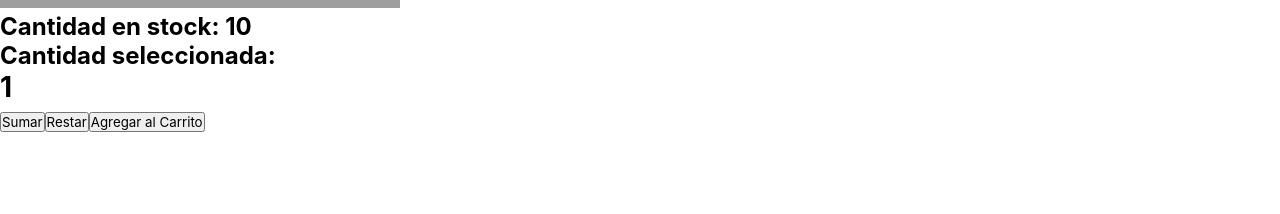
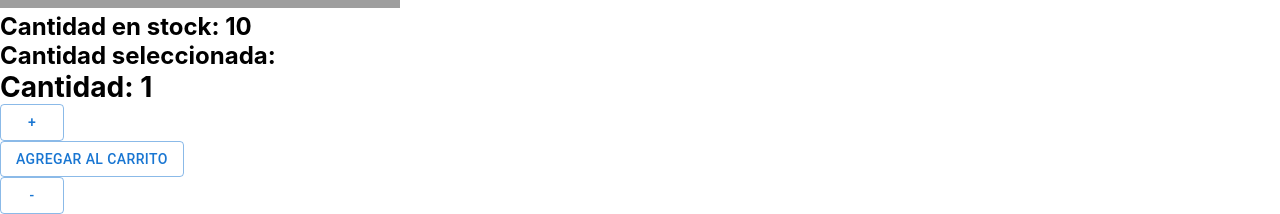
Before and after one commit to CarryARG/ecommerce-react, a React (Create React App) app: page /itemDetail/1 in a window 1280 px wide. Shown: the part 951-1165 px from the top of the page. Before the commit the page ends 1084 px from the top, so only its background shows below. Built offline with nearby package versions, Linux system fonts and the light colour scheme; grey boxes are pictures that could not be loaded; the HTML template or start-up script is replaced by a standard one.

Commit message:
listo la logica la de la aplicacion

```diff
--- a/package.json
+++ b/package.json
@@ -19,6 +19,8 @@
     "react-icons": "^4.8.0",
     "react-router-dom": "^6.9.0",
     "react-scripts": "5.0.1",
+    "react-spinners": "^0.13.8",
+    "sweetalert2": "^11.7.3",
     "web-vitals": "^2.1.4"
   },
   "scripts": {
--- a/src/components/Cart/Cart.jsx
+++ b/src/components/Cart/Cart.jsx
@@ -1,19 +1,80 @@
 import React, { useContext } from "react";
+import { Button } from "@mui/material";
 import { CartContext } from "../../context/CartContext";
+import Swal from "sweetalert2";
 
 const Cart = () => {
-  const { cart } = useContext(CartContext);
-  console.log(cart);
+  const { cart, clearCart, getTotalPrice, deleteProductById } =
+    useContext(CartContext);
+  const clear = () => {
+    Swal.fire({
+      title: "Are you sure?",
+      text: "You won't be able to revert this!",
+      icon: "warning",
+      showCancelButton: true,
+      confirmButtonColor: "#3085d6",
+      cancelButtonColor: "#d33",
+      confirmButtonText: "Yes, delete it!",
+    }).then((result) => {
+      if (result.isConfirmed) {
+        Swal.fire("Deleted!", "Your file has been deleted.", "success");
+        clearCart();
+      }
+    });
+  };
+
+  const precioTotal = getTotalPrice();
   return (
-    <div>
+    <div className="cart-container">
+      <div
+        style={{
+          width: "100%",
+          display: "flex",
+          justifyContent: "space-evenly",
+        }}
+        className="container-items"
+      >
         {cart.map((elemento) => {
           return (
-          <div>
+            <div
+              style={{ border: "2px solid black" }}
+              key={elemento.id}
+              className="cart-item"
+            >
+              <img src={elemento.img} alt="" style={{ width: "200px" }}></img>
+              <div className="cart-item-info">
                 <h2>{elemento.title}</h2>
-            <h3>{elemento.price}</h3>
+                <h4>Cantidad: {elemento.quantity}</h4>
+                <h3>${elemento.price} x unidad</h3>
+                <Button
+                  color="secondary"
+                  variant="contained"
+                  onClick={() => {
+                    deleteProductById(elemento.id);
+                  }}
+                >
+                  Eliminar
+                </Button>
+              </div>
             </div>
           );
         })}
+        <div className="cart-info">
+          <div></div>
+
+          {cart.length > 0 && (
+            <div className="btn-cart">
+              <h3>Precio Total: {precioTotal}</h3>
+              <h3>Descuento: </h3>
+              <h3>Precio Final: </h3>
+              <Button variant="contained">Comprar</Button>
+              <Button onClick={() => clear()} variant="contained">
+                Vaciar Carrito
+              </Button>
+            </div>
+          )}
+        </div>
+      </div>
     </div>
   );
 };
--- a/src/components/CartWidget/CartWidget.jsx
+++ b/src/components/CartWidget/CartWidget.jsx
@@ -5,7 +5,8 @@ import { useContext } from "react";
 import { CartContext } from "../../context/CartContext";
 
 const CartWidget = () => {
-  const { cart } = useContext(CartContext);
+  const { getTotalQuantity } = useContext(CartContext);
+  const total = getTotalQuantity();
 
   return (
     <Link to="/cart">
@@ -29,7 +30,7 @@ const CartWidget = () => {
               position: "relative",
             }}
           >
-            {cart.length}
+            {total}
           </span>
         </div>
         <img
--- a/src/components/ItemCount/ItemCount.jsx
+++ b/src/components/ItemCount/ItemCount.jsx
@@ -1,7 +1,11 @@
-import { useState } from "react";
+import { Button } from "@mui/material";
+import { useEffect, useState } from "react";
 
 const ItemCount = ({ stock, initial = 1, onAdd }) => {
   const [contador, setContador] = useState(initial);
+  useEffect(() => {
+    setContador(initial);
+  }, [initial]);
 
   const sumar = () => {
     if (contador < stock) {
@@ -16,11 +20,24 @@ const ItemCount = ({ stock, initial = 1, onAdd }) => {
   };
 
   return (
-    <div>
-      <h3>{contador}</h3>
-      <button onClick={sumar}>Sumar</button>
-      <button onClick={restar}>Restar</button>
-      <button onClick={() => onAdd(contador)}>Agregar al Carrito</button>
+    <div className="container-btn">
+      <h3>Cantidad: {contador}</h3>
+      <div className="btns">
+        <Button variant="outlined" onClick={sumar}>
+          +
+        </Button>
+      </div>
+      <div className="btns">
+        <Button variant="outlined" onClick={() => onAdd(contador)}>
+          Agregar al Carrito
+        </Button>
+      </div>
+
+      <div className="btns">
+        <Button variant="outlined" onClick={restar}>
+          -
+        </Button>
+      </div>
     </div>
   );
 };
--- a/src/components/ItemDetailContainer/ItemDetailContainer.jsx
+++ b/src/components/ItemDetailContainer/ItemDetailContainer.jsx
@@ -3,10 +3,11 @@ import { useParams } from "react-router-dom";
 import { products } from "../../productsMock";
 import ItemCount from "../ItemCount/ItemCount";
 import { CartContext } from "../../context/CartContext";
+import Swal from "sweetalert2";
 
 const ItemDetailContainer = () => {
   const { id } = useParams();
-  const { agregarAlCarrito } = useContext(CartContext);
+  const { agregarAlCarrito, getQuantityById } = useContext(CartContext);
   const productsSelected = products.find(
     (element) => element.id === Number(id)
   );
@@ -16,7 +17,17 @@ const ItemDetailContainer = () => {
       quantity: cantidad,
     };
     agregarAlCarrito(producto);
+    Swal.fire({
+      position: "top-end",
+      icon: "success",
+      title: "Your work has been saved",
+      showConfirmButton: false,
+      timer: 1500,
+    });
   };
+
+  let quantity = getQuantityById(Number(id));
+  console.log(quantity);
 
   return (
     <div>
@@ -25,7 +36,11 @@ const ItemDetailContainer = () => {
       <h2>Cantidad en stock: {productsSelected.stock}</h2>
       <h2>
         Cantidad seleccionada:{" "}
-        <ItemCount stock={productsSelected.stock} onAdd={onAdd} />
+        <ItemCount
+          stock={productsSelected.stock}
+          onAdd={onAdd}
+          initial={quantity}
+        />
       </h2>
     </div>
   );
--- a/src/components/ItemListContainer/ItemListContainer.jsx
+++ b/src/components/ItemListContainer/ItemListContainer.jsx
@@ -2,6 +2,7 @@ import { products } from "../../productsMock";
 import { useState, useEffect } from "react";
 import ItemList from "../ItemList/ItemList";
 import { useParams } from "react-router-dom";
+import PacmanLoader from "react-spinners/PacmanLoader";
 
 const ItemListContainer = () => {
   const { CategoryName } = useParams();
@@ -14,7 +15,10 @@ const ItemListContainer = () => {
 
   useEffect(() => {
     const productList = new Promise((resolve, reject) => {
-      resolve(CategoryName ? productosFiltrados : products);
+      setTimeout(() => {
+        resolve(CategoryName ? productosFiltrados : products);
+      }, 3000);
+
       //reject("lo siento, no tenes autorizacion")
     });
 
@@ -27,10 +31,13 @@ const ItemListContainer = () => {
       });
   }, [CategoryName]);
 
-  console.log(items);
   return (
     <div>
-      <ItemList items={items} />
+      {items.length > 0 ? (
+        <ItemList items={items} />
+      ) : (
+        <PacmanLoader color="red" size={150} />
+      )}
     </div>
   );
 };
--- a/src/context/CartContext.jsx
+++ b/src/context/CartContext.jsx
@@ -6,12 +6,66 @@ const CartContextProvider = ({ children }) => {
   const [cart, setCart] = useState([]);
 
   const agregarAlCarrito = (producto) => {
-    setCart([...cart, producto]);
+    let existe = isInCart(producto.id);
+
+    if (existe) {
+      let newCart = cart.map((elemento) => {
+        if (elemento.id === producto.id) {
+          return {
+            ...elemento,
+            quantity: producto.quantity,
+          };
+        } else {
+          return elemento;
+        }
+      });
+      setCart(newCart);
+    } else {
+      setCart([...cart, producto]);
+    }
+  };
+
+  const isInCart = (id) => {
+    return cart.some((elemento) => elemento.id === id);
+  };
+
+  const clearCart = () => {
+    setCart([]);
+  };
+
+  //OBTENER CANTIDAD TOTAL DE ELEMENTOS EN EL CARRITO
+  const getTotalQuantity = () => {
+    return cart.reduce((acc, elemento) => {
+      return acc + elemento.quantity;
+    }, 0);
+  };
+
+  const getTotalPrice = () => {
+    let precioTotal = cart.reduce((acc, elemento) => {
+      return acc + elemento.quantity * elemento.price;
+    }, 0);
+    return precioTotal;
+  };
+
+  //ELIMINAR PRODUCTO DEL CARRITO
+  const deleteProductById = (id) => {
+    const newCart = cart.filter((elemento) => elemento.id !== id);
+    setCart(newCart);
+  };
+
+  const getQuantityById = (id) => {
+    const productSelected = cart.find((elemento) => elemento.id === id);
+    return productSelected?.quantity;
   };
 
   let data = {
-    cart: cart,
-    agregarAlCarrito: agregarAlCarrito,
+    cart,
+    agregarAlCarrito,
+    clearCart,
+    getTotalQuantity,
+    getTotalPrice,
+    deleteProductById,
+    getQuantityById,
   };
 
   return <CartContext.Provider value={data}>{children}</CartContext.Provider>;
```
Also changed, not shown: src/context/AuthContext.jsx (deleted, +0 -7 lines), 1 other file (tests, documents, lock files or other folders). Lines whose indentation alone changed are shown as unchanged.
